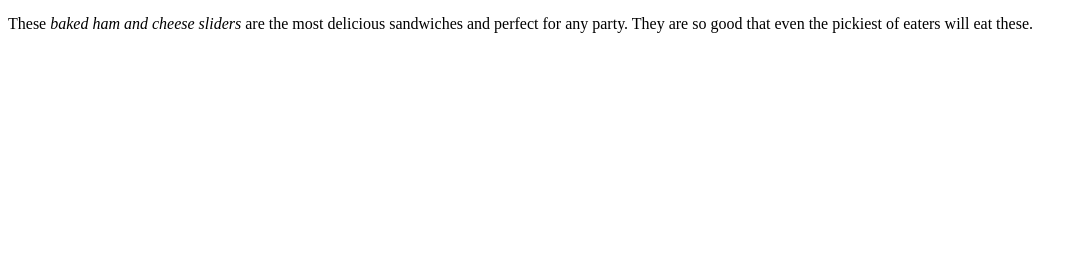
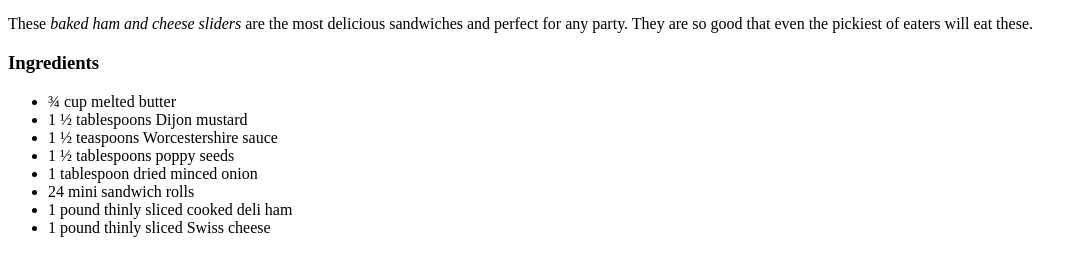
Before and after one commit to ezagal2/odin-recipes, a plain HTML site: page recipes/ham-and-cheese-sliders.html in a window 1280 px wide. Shown: the part 446-722 px from the top of the page, without its empty margins (0-1087 px from the left). Drawn offline with Linux system fonts and the light colour scheme.

Commit message:
Add unordered list
added an unordered list with the ingredients
needed for the ham and cheese slider recipe.

```diff
--- a/recipes/ham-and-cheese-sliders.html
+++ b/recipes/ham-and-cheese-sliders.html
@@ -11,5 +11,16 @@
     <img src="https://imagesvc.meredithcorp.io/v3/mm/image?url=https%3A%2F%2Fimages.media-allrecipes.com%2Fuserphotos%2F3094465.jpg&q=60&c=sc&orient=true&poi=auto&h=512" alt="Slider image">
     <h3>Description</h3>
     <p>These <em>baked ham and cheese sliders</em> are the most delicious sandwiches and perfect for any party. They are so good that even the pickiest of eaters will eat these.</p>
+    <h3>Ingredients</h3>
+    <ul>
+        <li>¾ cup melted butter</li>
+        <li>1 ½ tablespoons Dijon mustard</li>
+        <li>1 ½ teaspoons Worcestershire sauce</li>
+        <li>1 ½ tablespoons poppy seeds</li>
+        <li>1 tablespoon dried minced onion</li>
+        <li>24 mini sandwich rolls</li>
+        <li>1 pound thinly sliced cooked deli ham</li>
+        <li>1 pound thinly sliced Swiss cheese</li>
+    </ul>
 </body>
 </html>
```
